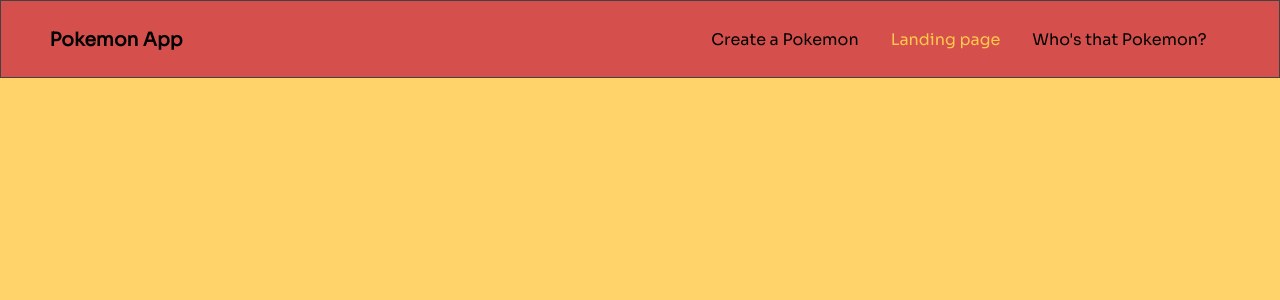
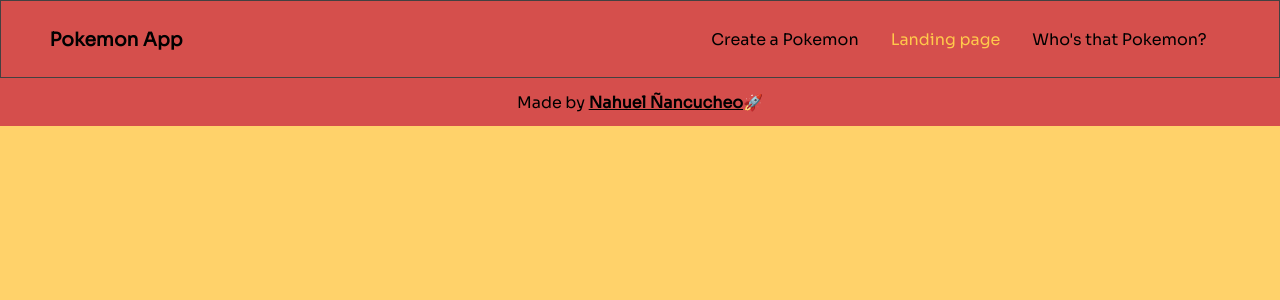
Before and after one commit to NahuelNancucheo/PI-Pokemon-FT14a, a React (Create React App) app in the folder client/: page /home in a window 1280 px wide. Shown: the top 300 px of the page. Built offline with nearby package versions, Linux system fonts and the light colour scheme.

Commit message:
Add footer component

```diff
--- a/client/src/App.js
+++ b/client/src/App.js
@@ -9,6 +9,7 @@ import Specs from './Components/Specs/Specs';
 import CreatePokemon from './Components/CreatePokemon/CreatePokemon';
 import Search from './Components/Search/Search';
 import { PokemonQuiz } from './Components/PokemonQuiz/PokemonQuiz';
+import { Footer } from './Components/Footer/Footer';
 import dotenv from 'dotenv';
 dotenv.config();
 
@@ -24,6 +25,7 @@ function App() {
         <Route exact path='/home/pokemon/search' component={Search} />
         <Route exact path='/home/pokemonquiz' component={PokemonQuiz} />
       </Switch>
+      <Route path='/home' component={Footer} />
     </div>
   );
 }
--- /dev/null
+++ b/client/src/Components/Footer/Footer.jsx
@@ -0,0 +1,10 @@
+import React from 'react';
+import styles from './Footer.module.css'
+
+export const Footer = () => {
+    return (
+        <div className={styles.footer}>
+            <p>Made by <a href="https://github.com/NahuelNancucheo" rel="noreferrer" target="_blank">Nahuel Ñancucheo</a>🚀</p>
+        </div>
+    )
+}
--- /dev/null
+++ b/client/src/Components/Footer/Footer.module.css
@@ -0,0 +1,19 @@
+.footer {
+    display: flex;
+    align-items: center;
+    justify-content: center;
+    background-color: #d54e4c;
+    height:6vh;
+    bottom: 0;
+    right: 0;
+    width: 100%;
+}
+.footer a {
+    color:black;
+    font-weight: bold;
+}
+.footer a:hover {
+    color: #f7de82;
+    font-size: 100%;
+    transition: all 0.3s;
+}
```
